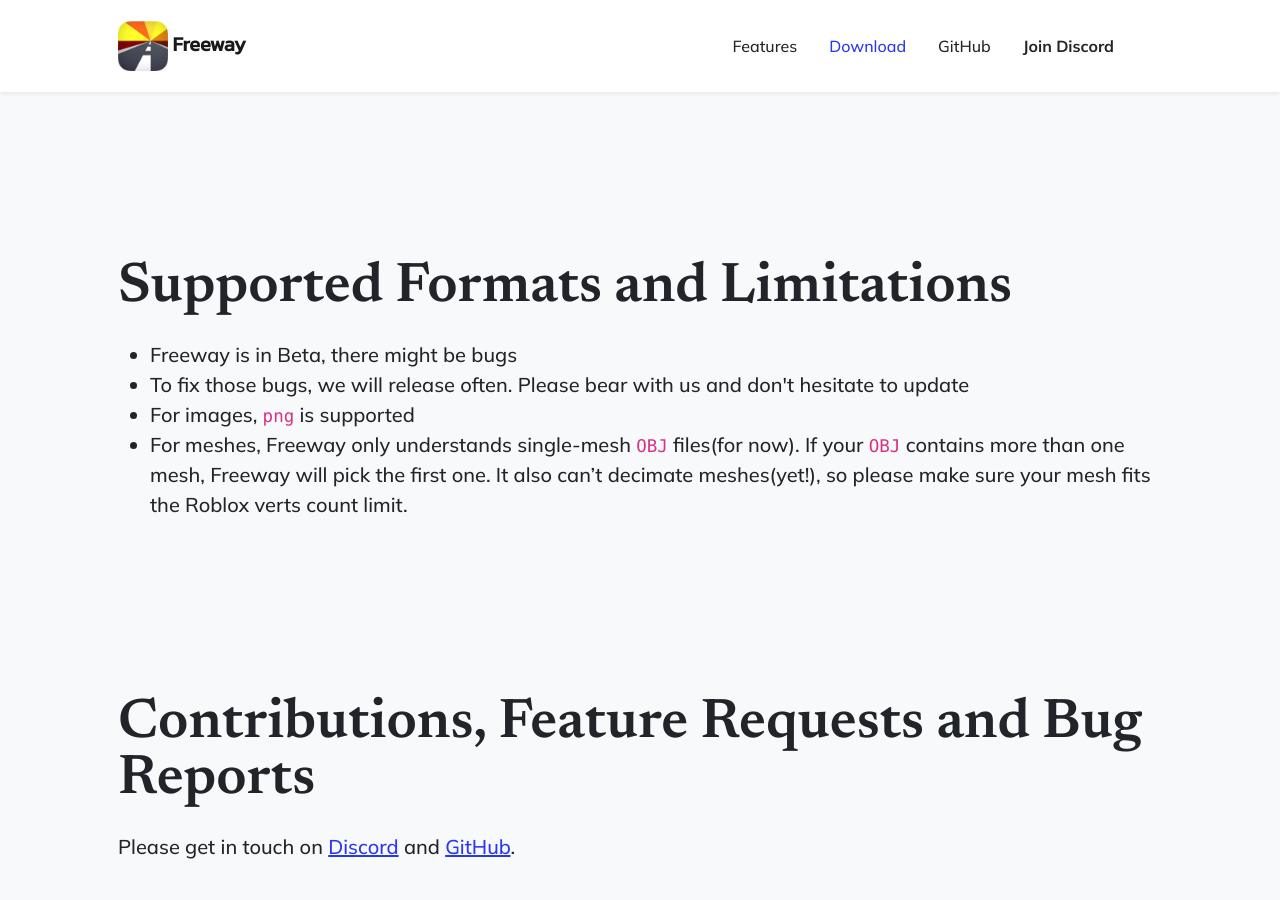
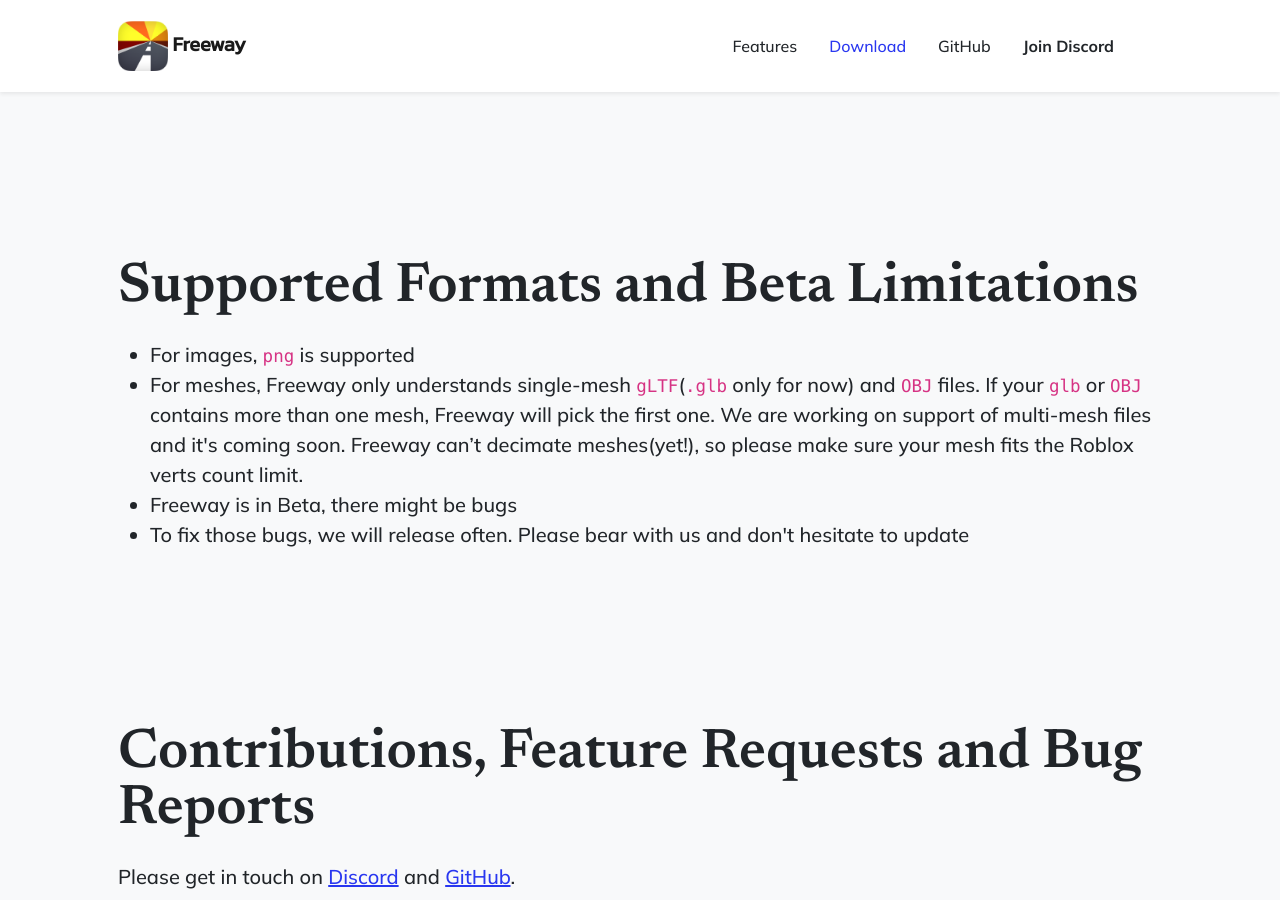
Before and after one commit to freeway-rbx/freeway-rbx.app, a Jekyll site: the page docs/index.html, which Jekyll copies as it is, in a window 1280 px wide and 900 px high, scrolled down 2665 px. Built offline with Jekyll 4.4.1, drawn with Linux system fonts in a browser that asks for light colours; comment, search, counter and statistics services are not loaded.

Commit message:
add info about gLTF support

```diff
--- a/docs/index.html
+++ b/docs/index.html
@@ -215,13 +215,14 @@
             <div class="container px-5">
                 <div class="row gx-5 align-items-center justify-content-center justify-content-lg-between">
                     <div class="">
-                        <h2 class="display-4 lh-1 mb-4">Supported Formats and Limitations</h2>
+                        <h2 class="display-4 lh-1 mb-4">Supported Formats and Beta Limitations</h2>
                         <p class="lead fw-normal mb-5 mb-lg-0">
                             <ul class="fw-normal lead">
+                                <li>For images, <code>png</code> is supported</li>
+                                <li>For meshes, Freeway only understands single-mesh <code>gLTF</code>(<code>.glb</code> only for now) and <code>OBJ</code> files. If your <code>glb</code> or <code>OBJ</code> contains more than one mesh, Freeway will pick the first one. We are working on support of multi-mesh files and it's coming soon. Freeway can’t decimate meshes(yet!), so please make sure your mesh fits the Roblox verts count limit.</li>
                                 <li>Freeway is in Beta, there might be bugs</li>
                                 <li>To fix those bugs, we will release often. Please bear with us and don't hesitate to update</li>
-                                <li>For images, <code>png</code> is supported</li>
-                                <li>For meshes, Freeway only understands single-mesh <code>OBJ</code> files(for now). If your <code>OBJ</code> contains more than one mesh, Freeway will pick the first one. It also can’t decimate meshes(yet!), so please make sure your mesh fits the Roblox verts count limit.</li>
+
                             </ul>
                         </p>
                     </div>
```
